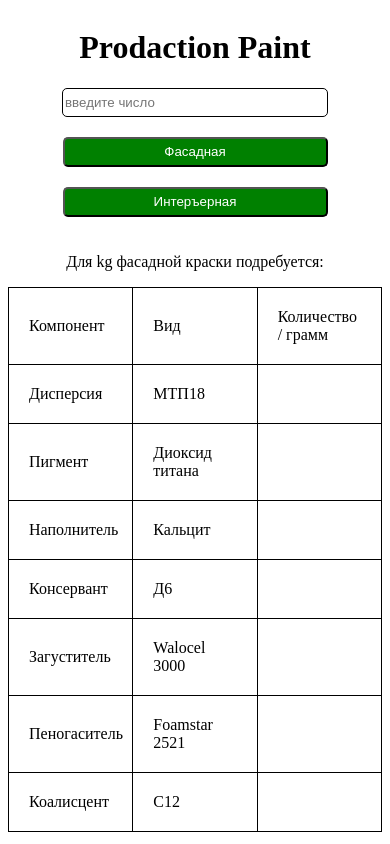
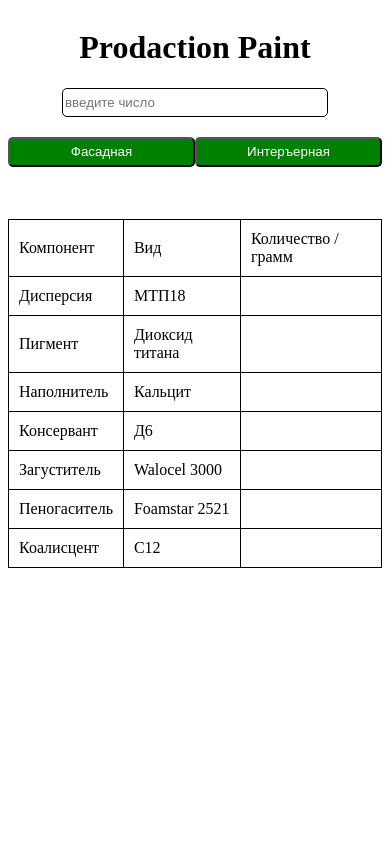
Before and after one commit to DenysAptikieiev/paint_calc, a website: page index.html in a window 390 px wide. Both pictures are taken after a click on the button "Фасадная". Drawn offline with Linux system fonts and the light colour scheme.

Commit message:
optimization js & css

```diff
--- a/assets/js/app.js
+++ b/assets/js/app.js
@@ -2,36 +2,37 @@
 
 const kilogram = document.querySelector('#quantity'),
     btnCalculateFasad = document.querySelector('.btnF'),
-    btnCalculateInter = document.querySelector('.btnInter');
-
-let valueText = document.querySelector('.value-text');
-
+    btnCalculateInter = document.querySelector('.btnInter'),
+    valueText = document.querySelector('.value-text');
 
 const rawMaterials = {
-    dispersion: { fasad: 0.25, inter: 0.085 },
-    pigment: { fasad: 0.17857143, inter: 0.1 },
-    filler: { fasad: 0.3, inter: 0.425 },
-    preservative: { fasad: 0.00014286, inter: 0.00014286 },
-    thickener: { fasad: 0.00285714, inter: 0.00285714 },
-    defoamer: { fasad: 0.00014286, inter: 0.00014286 },
-    coaliscent: { fasad: 0.00085714, inter: 0.00085714 }
+    dispersion: { fasad: 0.25, interior: 0.085 },
+    pigment: { fasad: 0.17857143, interior: 0.1 },
+    filler: { fasad: 0.3, interior: 0.425 },
+    preservative: { fasad: 0.00014286, interior: 0.00014286 },
+    thickener: { fasad: 0.00285714, interior: 0.00285714 },
+    defoamer: { fasad: 0.00014286, interior: 0.00014286 },
+    coaliscent: { fasad: 0.00085714, interior: 0.00085714 }
 }
 
-const calcFunction = (elem, quantity) => {
+const calcFunction = (type) => {
     const value = +kilogram.value;
+    kilogram.value = '';
+
+    for (let key in rawMaterials) {
+        let elem = document.querySelector(`.${key}`);
+        let quantity = rawMaterials[key][type]
 
         if (!isNaN(value) && value !== ' ' && value <= 140 && value !== 0) {
+            valueText.textContent = `Для ${value}kg (${type}) краски подребуется:`;
 
             let resultG = value * quantity * 1000;
             let resultK = value * quantity;
             resultK = resultK.toFixed(2);
             resultG = resultG.toFixed(2);
 
-        if (resultK >= 1) {
-            return elem.textContent = `${resultG}g / ${resultK}kg`;
-        } else {
-            return elem.textContent = `${resultG}g`;
-        }
+            resultK >= 1 ? elem.textContent = `${resultG}g / ${resultK}kg` : elem.textContent = `${resultG}g`;
+
         } else if (value > 140) {
             kilogram.value = '';
             kilogram.placeholder = 'максимально количество 140кг'
@@ -39,23 +40,8 @@ const calcFunction = (elem, quantity) => {
             kilogram.value = '';
             kilogram.placeholder = 'введите число'
         }
-
+    }
 }
 
-btnCalculateFasad.addEventListener('click', () => {
-    for (let key in rawMaterials) {
-        let elem = document.querySelector(`.${key}`);
-        calcFunction(elem, rawMaterials[key].fasad);
-    }
-    valueText.textContent = `Для ${kilogram.value}kg фасадной краски подребуется:`;
-    kilogram.value = '';
-});
-
-btnCalculateInter.addEventListener('click', () => {
-    for (let key in rawMaterials) {
-        let elem = document.querySelector(`.${key}`);
-        calcFunction(elem, rawMaterials[key].inter);
-    }
-    valueText.textContent = `Для ${kilogram.value}kg интеръерной краски подребуется:`;
-    kilogram.value = '';
-});
+btnCalculateFasad.addEventListener('click', () => calcFunction('fasad'));
+btnCalculateInter.addEventListener('click', () => calcFunction('interior'));
--- a/assets/style/main.scss
+++ b/assets/style/main.scss
@@ -19,8 +19,17 @@
 
         margin-bottom: 20px;
     }
+}
+
+.btn-block {
+  width: 100%;
+
+  display: flex;
+  justify-content: space-around;
+
     button {
-        width: 265px;
+      max-width: 265px;
+      min-width: 165px;
       height: 30px;
       background: green;
       color: #fff;
@@ -33,22 +42,35 @@
 table {
     table-layout: fixed;
     border-collapse: collapse;
-    width: 100%;
+    // width: 100%;
+    display: flex;
+    justify-content: center;
+
   }
 
-  th:nth-child(1) {
-    width: 40%;
+  th {
+    // width: 40%;
   }
 
-  th:nth-child(2) {
-    width: 20%;
-  }
+  // th:nth-child(2) {
+  //   width: 20%;
+  // }
 
-  th:nth-child(3) {
-    width: 20%;
-  }
+  // th:nth-child(3) {
+  //   width: 20%;
+  // }
 
-  th, td {
+  td {
     padding: 20px;
     border: 1px solid;
   }
+
+  @media (min-width: 320px) and (max-width: 620px) {
+    td {
+      padding: 10px;
+      border: 1px solid;
+    }
+    .btn-block button {
+          width: 300px;
+    }
+  }
--- a/index.html
+++ b/index.html
@@ -11,8 +11,10 @@
         <header class="header">
             <h1>Prodaction Paint</h1>
             <input id="quantity" type="text" placeholder="Введите количество в кг">
-            <button class="btnF">Фасадная</button>
-            <button class="btnInter">Интеръерная</button>
+            <div class="btn-block">
+                <button class="btnF">Фасадная</button>
+                <button class="btnInter">Интеръерная</button>
+            </div>
             <p class="value-text"></p>
         </header>
         <main class="main">
```
Also changed, not shown: assets/style/main.css, 1 other file. Lines whose indentation alone changed are shown as unchanged.
